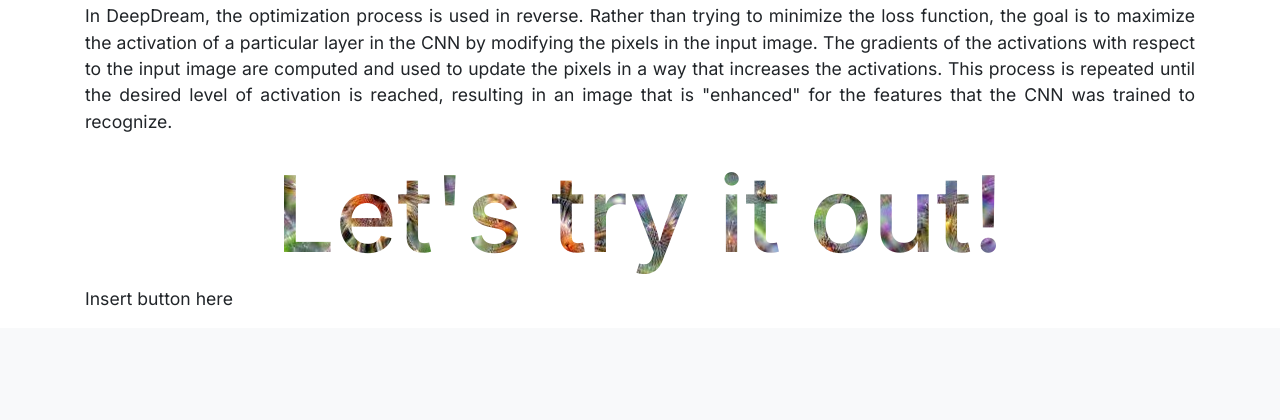
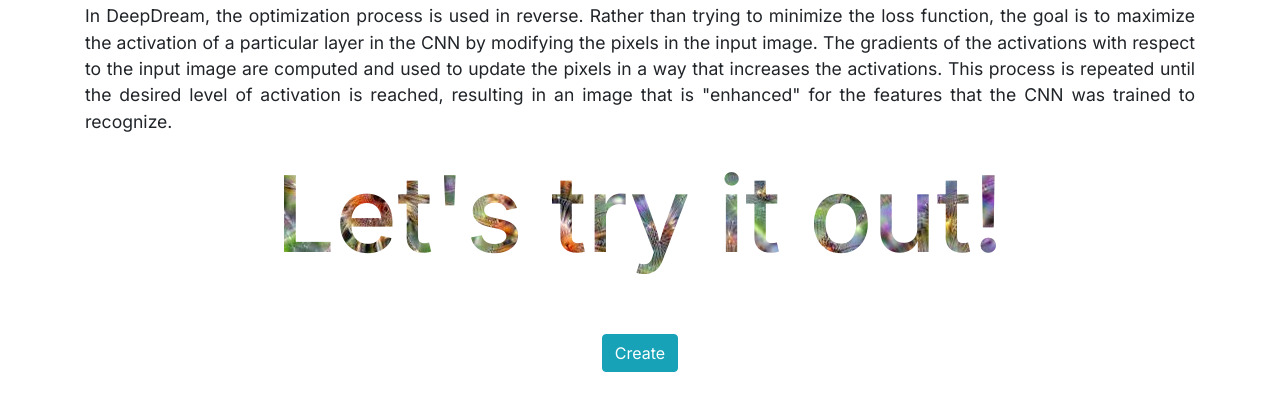
Before and after one commit to LuisMongeB/flaskml, a Flask app: page / in a window 1280 px wide. Shown: the part 3388-3808 px from the top of the page. Before the commit the page ends 3694 px from the top, so only its background shows below. Run offline with Flask 2, Linux system fonts and the light colour scheme; some libraries are stand-ins or nearby versions.

Commit message:
Add create button

```diff
--- a/templates/index.html
+++ b/templates/index.html
@@ -91,8 +91,11 @@
 		In DeepDream, the optimization process is used in reverse. Rather than trying to minimize the loss function, the goal is to maximize the activation of a particular layer in the CNN by modifying the pixels in the input image. The gradients of the activations with respect to the input image are computed and used to update the pixels in a way that increases the activations. This process is repeated until the desired level of activation is reached, resulting in an image that is "enhanced" for the features that the CNN was trained to recognize.
 		</p>
 		<h2>Let's try it out!</h2>
-		<p>Insert button here</p>
 
+		<form method="post" class="text-center pt-5 pb-5">
+			<!-- ADD TRIPPY BACKGROUND IMAGE-->
+			<a href="{{ url_for('create') }}" class="btn btn-info" role="button">Create</a>
+		</form>
 	</div>
 </main>
 
```
